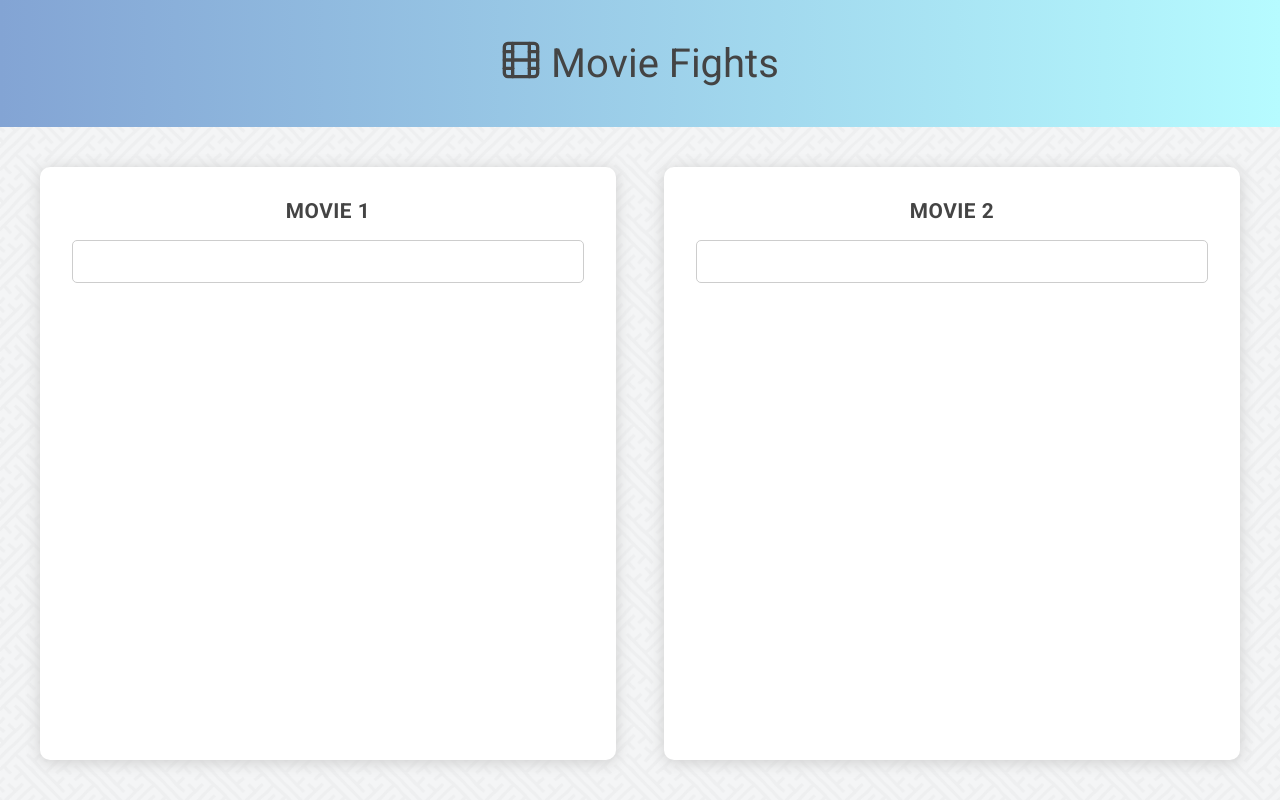
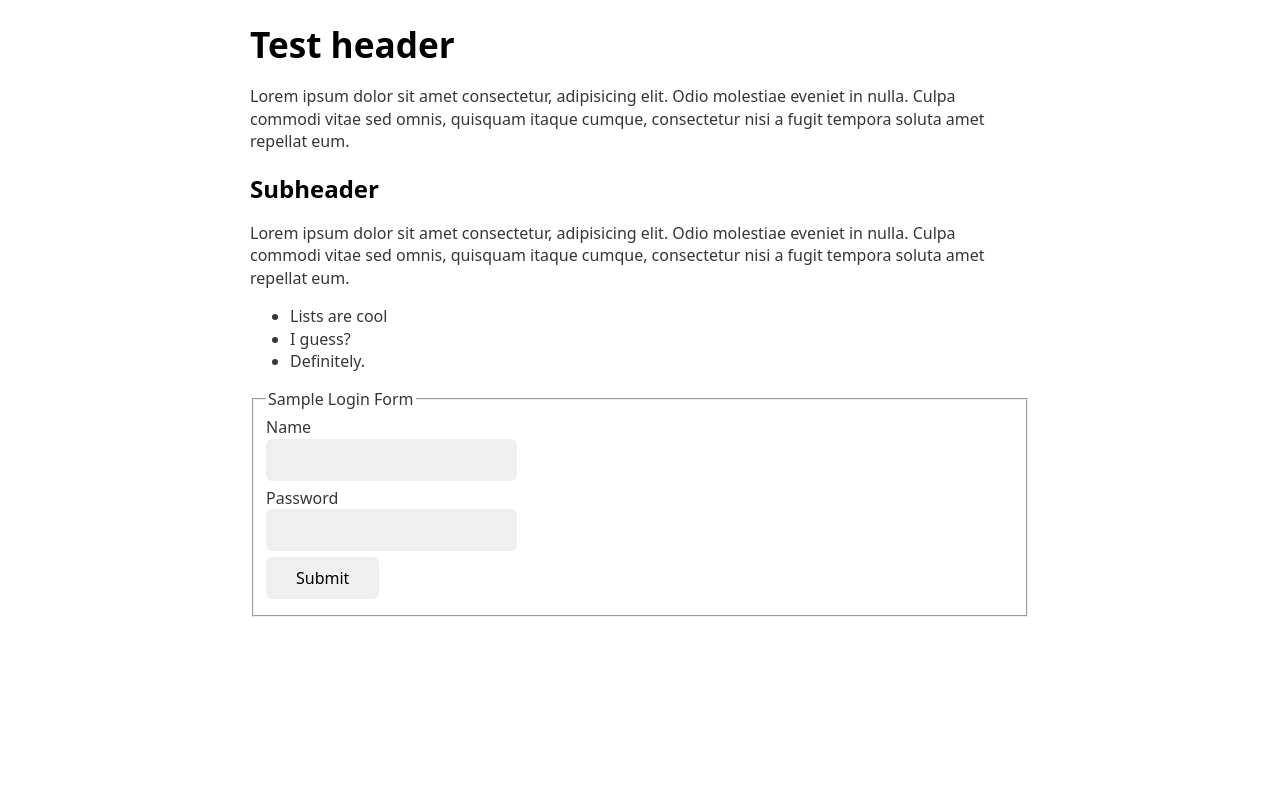
Before and after one commit to TomTilly/minimal-boilerplate, a website: page index.html in a window 1280 px wide. Drawn offline with Linux system fonts and the light colour scheme.

Commit message:
Revert "Add basic styles"
This reverts commit 5d9c84847bcc2a339ee180750452eb13427d6b30.

```diff
--- a/index.html
+++ b/index.html
@@ -5,50 +5,40 @@
     <meta http-equiv="X-UA-Compatible" content="IE=edge" />
     <meta name="viewport" content="width=device-width, initial-scale=1.0" />
     <title>Snippet boilerplate</title>
-    <link rel="preconnect" href="https://fonts.gstatic.com" />
-    <link
-      href="https://fonts.googleapis.com/css2?family=Roboto:wght@400;700&display=swap"
-      rel="stylesheet"
-    />
     <link rel="stylesheet" href="styles.css" />
   </head>
   <body>
-    <header>
-      <h1>
-        <svg
-          xmlns="http://www.w3.org/2000/svg"
-          width="24"
-          height="24"
-          viewBox="0 0 24 24"
-          fill="none"
-          stroke="currentColor"
-          stroke-width="2"
-          stroke-linecap="round"
-          stroke-linejoin="round"
-          class="feather feather-film"
-        >
-          <rect x="2" y="2" width="20" height="20" rx="2.18" ry="2.18"></rect>
-          <line x1="7" y1="2" x2="7" y2="22"></line>
-          <line x1="17" y1="2" x2="17" y2="22"></line>
-          <line x1="2" y1="12" x2="22" y2="12"></line>
-          <line x1="2" y1="7" x2="7" y2="7"></line>
-          <line x1="2" y1="17" x2="7" y2="17"></line>
-          <line x1="17" y1="17" x2="22" y2="17"></line>
-          <line x1="17" y1="7" x2="22" y2="7"></line>
-        </svg>
-        Movie Fights
-      </h1>
-    </header>
-    <main>
-      <div class="col">
-        <h2>Movie 1</h2>
-        <input type="text" name="movie-1" />
-      </div>
-      <div class="col">
-        <h2>Movie 2</h2>
-        <input type="text" name="movie-2" />
-      </div>
-    </main>
+    <h1>Test header</h1>
+    <p>
+      Lorem ipsum dolor sit amet consectetur, adipisicing elit. Odio molestiae
+      eveniet in nulla. Culpa commodi vitae sed omnis, quisquam itaque cumque,
+      consectetur nisi a fugit tempora soluta amet repellat eum.
+    </p>
+    <h2>Subheader</h2>
+    <p>
+      Lorem ipsum dolor sit amet consectetur, adipisicing elit. Odio molestiae
+      eveniet in nulla. Culpa commodi vitae sed omnis, quisquam itaque cumque,
+      consectetur nisi a fugit tempora soluta amet repellat eum.
+    </p>
+    <ul>
+      <li>Lists are cool</li>
+      <li>I guess?</li>
+      <li>Definitely.</li>
+    </ul>
+    <form>
+      <fieldset>
+        <legend>Sample Login Form</legend>
+        <label
+          >Name
+          <input type="text" />
+        </label>
+        <label
+          >Password
+          <input type="password" />
+        </label>
+        <button type="button">Submit</button>
+      </fieldset>
+    </form>
     <script src="script.js"></script>
   </body>
 </html>
--- a/styles.css
+++ b/styles.css
@@ -1,109 +1,7 @@
-/* General */
-
-:root {
-  --black: #444;
-}
+@import 'water.css';
 
 *,
 *::before,
 *::after {
   box-sizing: border-box;
 }
-
-body {
-  font-family: 'Roboto', sans-serif;
-  margin: 0;
-  font-size: 100%;
-  color: var(--black);
-  min-height: 100vh;
-  display: flex;
-  flex-direction: column;
-}
-
-/* Typography */
-
-h2 {
-  font-weight: 700;
-  letter-spacing: 0.5px;
-  text-transform: uppercase;
-  font-size: 1.3rem;
-}
-
-/* Header */
-
-header {
-  background: linear-gradient(to right, #83a4d4, #b6fbff);
-  padding: 1.5rem 1rem;
-}
-
-@media (min-width: 800px) {
-  header {
-    padding: 2.5rem;
-  }
-}
-
-header h1 {
-  margin: 0;
-  font-weight: 300;
-  font-size: 2rem;
-  text-align: center;
-}
-
-@media (min-width: 800px) {
-  header h1 {
-    font-size: 2.5rem;
-  }
-}
-
-header svg {
-  width: 1em;
-  height: 1em;
-  vertical-align: top;
-}
-
-/* Main */
-
-main {
-  padding: 1.5rem 1rem;
-  display: grid;
-  grid-template-columns: 1fr;
-  grid-gap: 1.5rem;
-  background-image: url('interlaced.png');
-  background-size: 300px;
-  flex-grow: 1;
-}
-
-@media (min-width: 800px) {
-  main {
-    grid-template-columns: 1fr 1fr;
-    grid-gap: 3rem;
-    padding: 2.5rem;
-  }
-}
-
-.col {
-  background: white;
-  border-radius: 10px;
-  padding: 1rem;
-  box-shadow: 0 2px 15px #cdcdcd;
-}
-
-@media (min-width: 800px) {
-  .col {
-    padding: 2rem;
-  }
-}
-
-main h2 {
-  text-align: center;
-  margin-top: 0;
-}
-
-input {
-  width: 100%;
-  font-size: 1.2rem;
-  border: 1px solid #cdcdcd;
-  border-radius: 5px;
-  padding: 0.5em 0.75em;
-  color: #505050;
-}
```
Also changed, not shown: interlaced.png (deleted), 1 other file.
